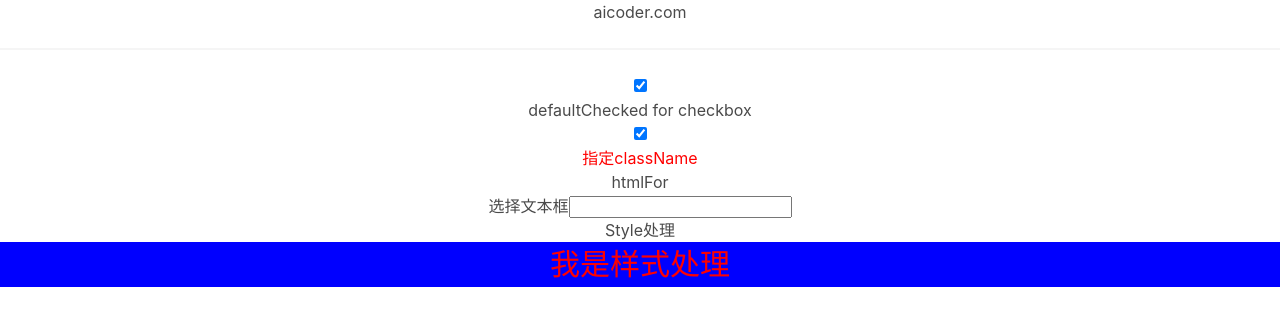
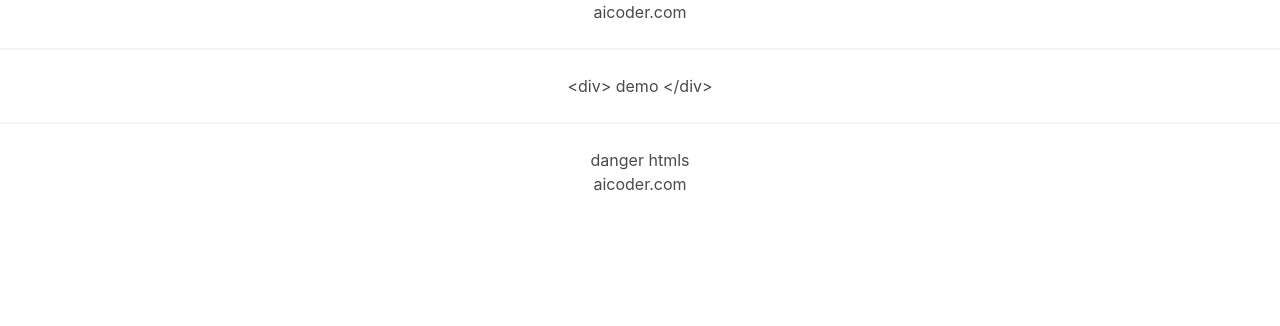
Before and after one commit to malun666/reactdemos, a React (Create React App) app: page / in a window 1280 px wide. Shown: the top 326 px of the page. Built offline with nearby package versions, Linux system fonts and the light colour scheme.

Commit message:
added the danger set html for react

```diff
--- a/src/App.js
+++ b/src/App.js
@@ -23,7 +23,8 @@
 // import RefDemo from './components/RefDemo';
 
 // import RefTrans from './components/RefTrans';
-import DomVsJSX from './components/DomVsJSX';
+// import DomVsJSX from './components/DomVsJSX';
+import DangerouselyHTML from './components/DangerouslyHTML';
 
 class App extends Component {
   constructor(opt) {
@@ -106,7 +107,8 @@
         </RefDemo> */}
 
         {/* <RefTrans></RefTrans> */}
-        <DomVsJSX></DomVsJSX>
+        {/* <DomVsJSX></DomVsJSX> */}
+        <DangerouselyHTML></DangerouselyHTML>
       </div>
     );
   }
--- /dev/null
+++ b/src/components/DangerouslyHTML.js
@@ -0,0 +1,29 @@
+import React, { Component } from 'react'
+
+class DangerouslyHTML extends Component {
+  constructor(props) {
+    super(props);
+    this.state = {
+      dom: `
+        <div> demo </div>
+      `,
+      domDanger: {
+        __html: `
+          <div>danger htmls</div>
+          <p>aicoder.com</p>
+        `
+      }
+    }
+  }
+  render () {
+    return (
+      <div>
+        { this.state.dom }
+        <hr/>
+        <div dangerouslySetInnerHTML={ this.state.domDanger }></div>
+      </div>
+    )
+  }
+}
+
+export default DangerouslyHTML
```
